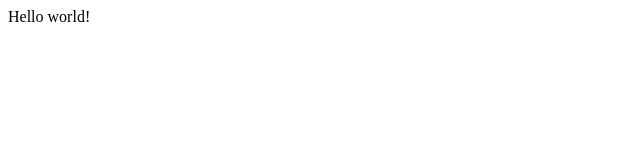
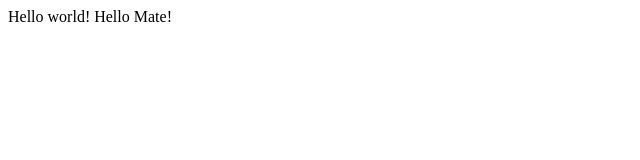
Before and after one commit to RiTAnd/my-project, a plain HTML site: page index.html in a window 1280 px wide. Shown: the whole page, without its empty margins (0-640 px from the left). Drawn offline with Linux system fonts and the light colour scheme.

Commit message:
create index.html

```diff
--- a/index.html
+++ b/index.html
@@ -6,7 +6,7 @@
     <title>Document</title>
 </head>
 <body>
-  Hello world!
+  Hello world! Hello Mate!
   <header></header>
   <main></main>
   <footer></footer>
```
